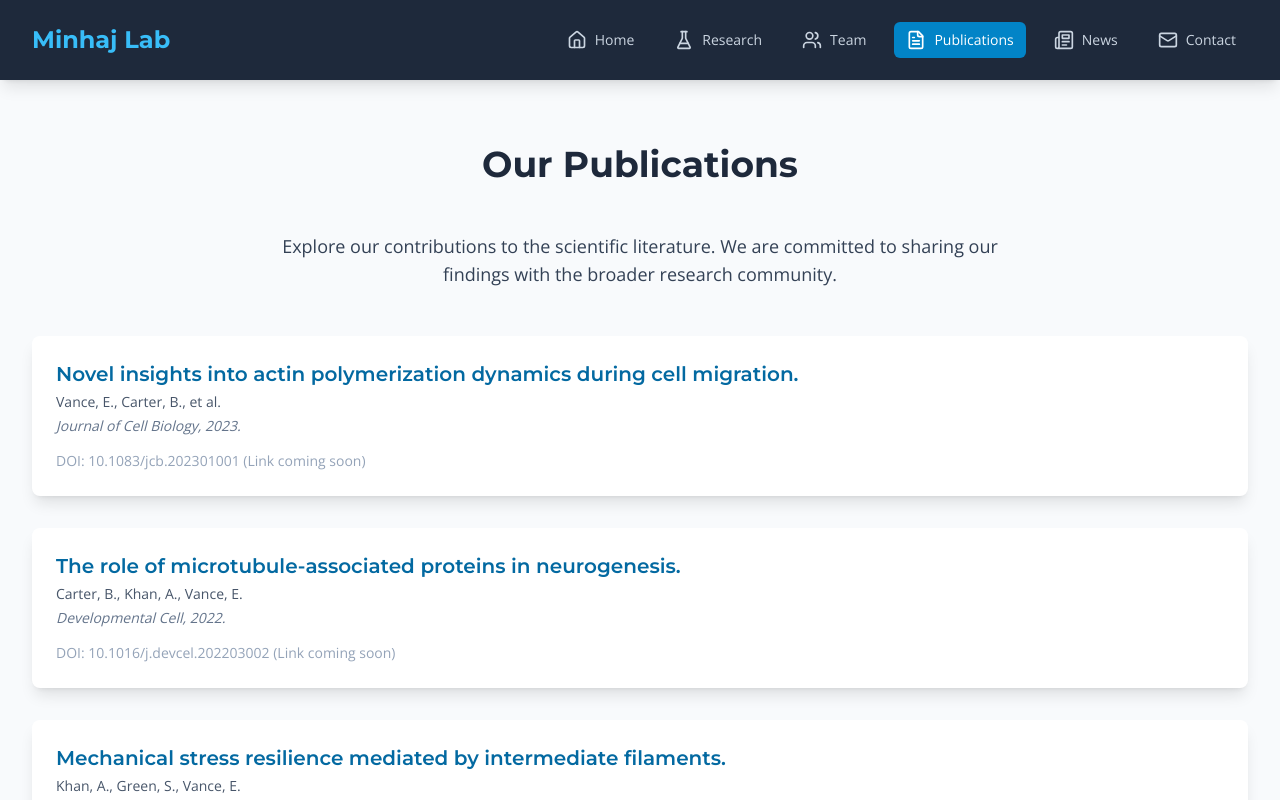
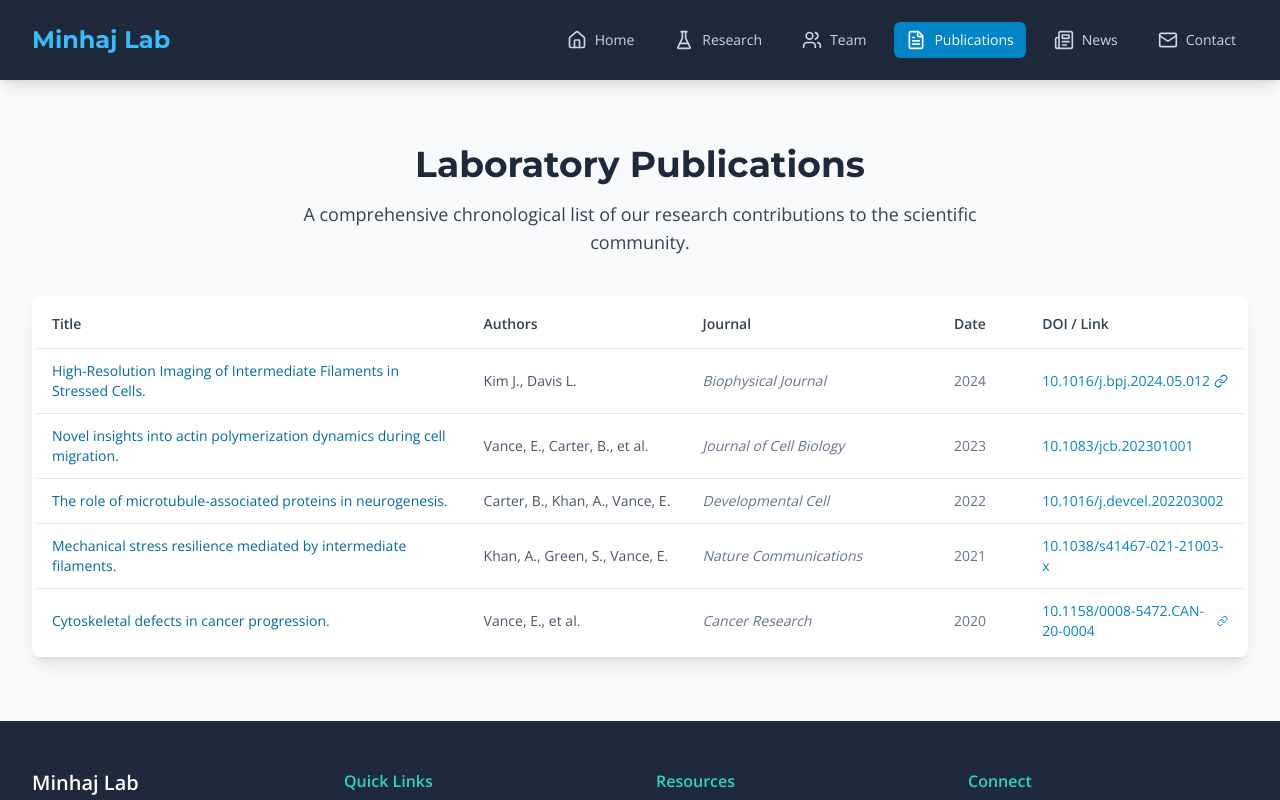
Before and after one commit to minhajlab-instem/minhajlab-website-f2ac7514, a React (Vite) app: page /publications in a window 1280 px wide. Shown: the top 800 px of the page. Built offline with nearby package versions, Linux system fonts and the light colour scheme.

Commit message:
Refactor: Publications page to show latest first
The Publications page was updated to display publications in reverse chronological order (latest to oldest).

```diff
--- a/src/pages/PublicationsPage.tsx
+++ b/src/pages/PublicationsPage.tsx
@@ -1,8 +1,16 @@
 
 import React from 'react';
-import { Link as ExternalLinkIcon } from 'lucide-react'; // Using Link icon for external links
+import { Link as ExternalLinkIcon } from 'lucide-react';
+import {
+  Table,
+  TableHeader,
+  TableBody,
+  TableRow,
+  TableHead,
+  TableCell,
+} from "@/components/ui/table";
 
-const publications = [
+const publicationsData = [
   {
     title: "Novel insights into actin polymerization dynamics during cell migration.",
     authors: "Vance, E., Carter, B., et al.",
@@ -33,41 +41,73 @@ const publications = [
     journal: "Cancer Research",
     year: 2020,
     doi: "10.1158/0008-5472.CAN-20-0004",
-    link: "#"
+    link: "https://doi.org/10.1158/0008-5472.CAN-20-0004" // Example of an actual link
+  }
+  // Adding a new publication for 2024 to test sorting
+   ,{
+    title: "High-Resolution Imaging of Intermediate Filaments in Stressed Cells.",
+    authors: "Kim J., Davis L.",
+    journal: "Biophysical Journal",
+    year: 2024,
+    doi: "10.1016/j.bpj.2024.05.012",
+    link: "https://doi.org/10.1016/j.bpj.2024.05.012"
   }
 ];
 
 const PublicationsPage: React.FC = () => {
+  const sortedPublications = [...publicationsData].sort((a, b) => b.year - a.year);
+
   return (
     <div className="container mx-auto px-4 sm:px-6 lg:px-8 py-12 md:py-16 animate-fade-in-up">
-      <h1 className="text-3xl md:text-4xl font-heading font-bold text-center mb-12 text-slate-800">
-        Our Publications
+      <h1 className="text-3xl md:text-4xl font-heading font-bold text-center mb-4 text-slate-800">
+        Laboratory Publications
       </h1>
-      <p className="text-lg font-sans text-slate-700 mb-12 text-center max-w-3xl mx-auto">
-        Explore our contributions to the scientific literature. We are committed to sharing our findings with the broader research community.
+      <p className="text-lg font-sans text-slate-700 mb-10 text-center max-w-3xl mx-auto">
+        A comprehensive chronological list of our research contributions to the scientific community.
       </p>
-      <div className="space-y-8">
-        {publications.map((pub, index) => (
-          <div key={index} className="bg-white p-6 rounded-lg shadow-lg hover:shadow-xl transition-shadow duration-300">
-            <h2 className="text-xl font-heading font-semibold mb-1 text-sky-700">{pub.title}</h2>
-            <p className="font-sans text-sm text-slate-600 mb-1">{pub.authors}</p>
-            <p className="font-sans text-sm text-slate-500 italic mb-3">
-              {pub.journal}, {pub.year}.
-            </p>
+      <div className="overflow-x-auto bg-white p-1 rounded-lg shadow-lg">
+        <Table>
+          <TableHeader>
+            <TableRow>
+              <TableHead className="w-[40%] font-semibold text-slate-700">Title</TableHead>
+              <TableHead className="w-[20%] font-semibold text-slate-700">Authors</TableHead>
+              <TableHead className="w-[20%] font-semibold text-slate-700">Journal</TableHead>
+              <TableHead className="w-[10%] text-center font-semibold text-slate-700">Date</TableHead>
+              <TableHead className="text-left w-[10%] font-semibold text-slate-700">DOI / Link</TableHead>
+            </TableRow>
+          </TableHeader>
+          <TableBody>
+            {sortedPublications.map((pub, index) => (
+              <TableRow key={index} className="hover:bg-slate-50 transition-colors">
+                <TableCell className="font-medium text-sky-700 py-3">{pub.title}</TableCell>
+                <TableCell className="text-slate-600 py-3">{pub.authors}</TableCell>
+                <TableCell className="text-slate-500 italic py-3">{pub.journal}</TableCell>
+                <TableCell className="text-slate-500 text-center py-3">{pub.year}</TableCell>
+                <TableCell className="py-3">
                   {pub.link && pub.link !== "#" ? (
                     <a
                       href={pub.link}
                       target="_blank"
                       rel="noopener noreferrer"
-                className="inline-flex items-center text-sm text-sky-600 hover:text-sky-800 hover:underline font-semibold"
+                      className="inline-flex items-center text-sm text-sky-600 hover:text-sky-800 hover:underline font-medium"
                     >
-                View Publication <ExternalLinkIcon size={16} className="ml-1" />
+                      {pub.doi} <ExternalLinkIcon size={14} className="ml-1" />
                     </a>
                   ) : (
-              <span className="text-sm text-slate-400">DOI: {pub.doi} (Link coming soon)</span>
+                    <a
+                      href={`https://doi.org/${pub.doi}`}
+                      target="_blank"
+                      rel="noopener noreferrer"
+                      className="inline-flex items-center text-sm text-sky-600 hover:text-sky-800 hover:underline font-medium"
+                    >
+                      {pub.doi}
+                    </a>
                   )}
-          </div>
+                </TableCell>
+              </TableRow>
             ))}
+          </TableBody>
+        </Table>
       </div>
     </div>
   );
```
Lines whose indentation alone changed are shown as unchanged.
